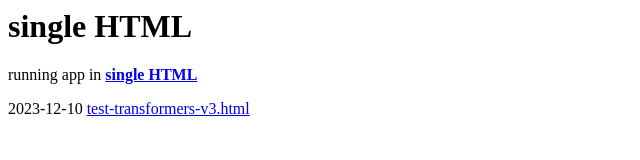
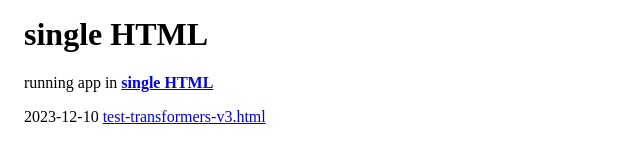
Before and after one commit to jojosati/singleHTML, a plain HTML site: page index.html in a window 1280 px wide. Shown: the whole page, without its empty margins (0-640 px from the left). Drawn offline with Linux system fonts and the light colour scheme.

Commit message:
Update index.html
add div container margin

```diff
--- a/index.html
+++ b/index.html
@@ -1,3 +1,4 @@
+<div style="margin:1em;">
   <h1>single HTML</h1>
 
   <p>
@@ -7,3 +8,4 @@ running app in <a href="https://github.com/jojosati/singleHTML"><b>single HTML</
   <p>
   2023-12-10 <a href="./test-transformers-v3.html">test-transformers-v3.html</a>
   </p>
+</div>
```
Lines whose indentation alone changed are shown as unchanged.
